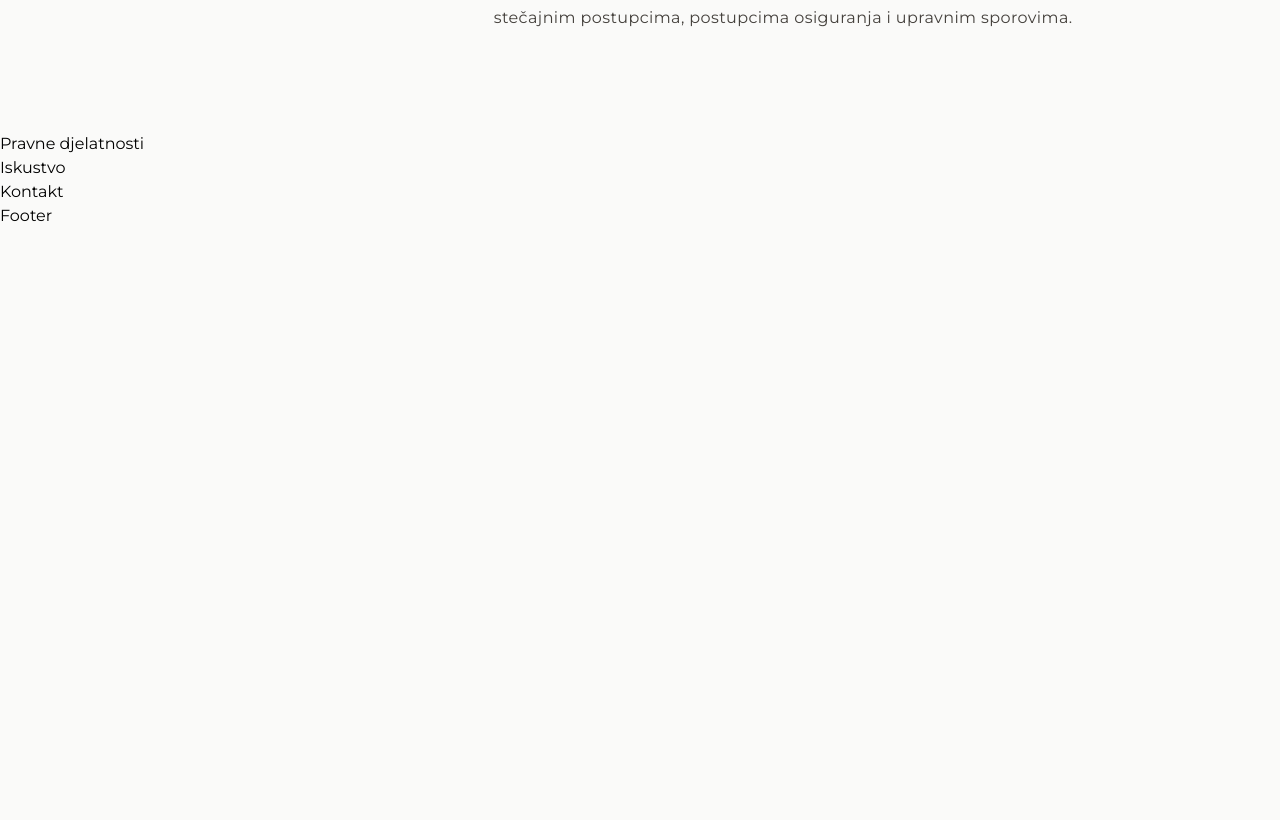
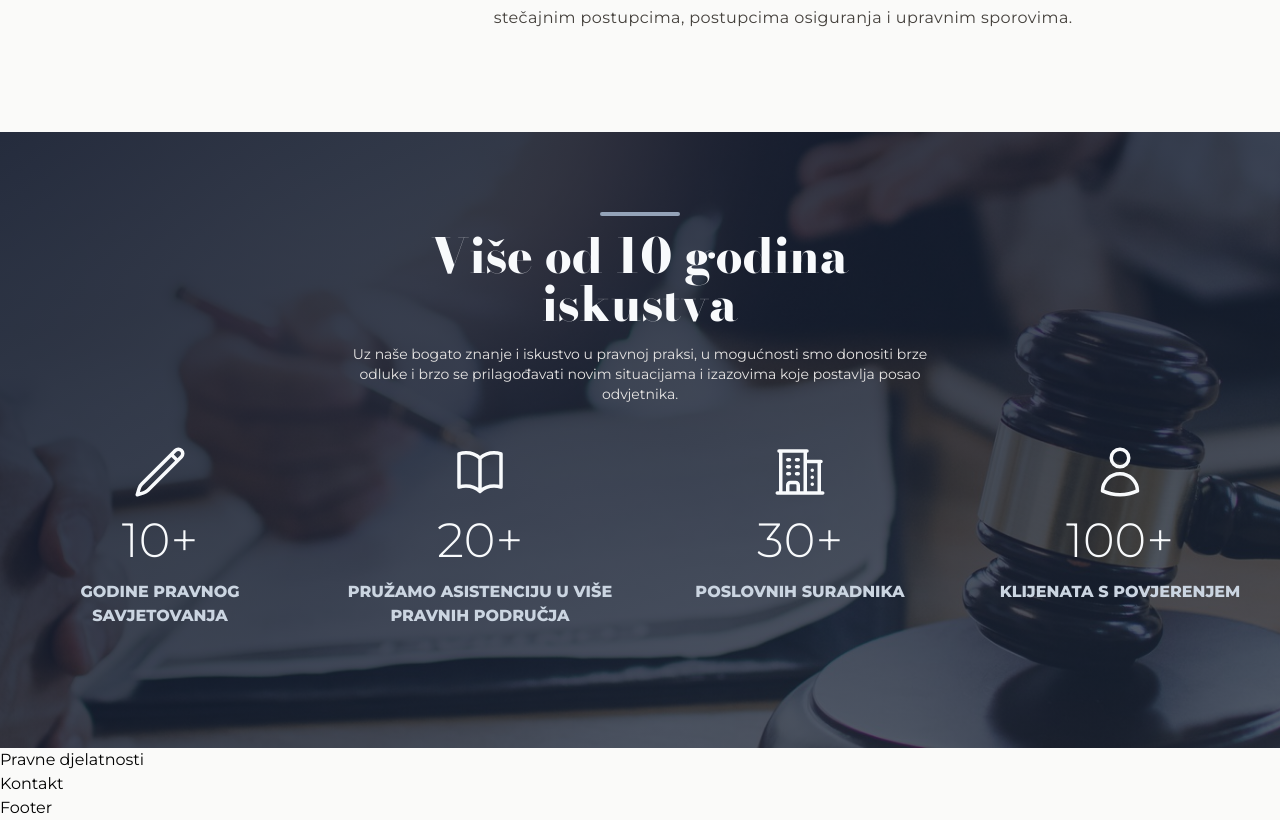
Before and after one commit to MilicTG/bakovic_law, a Next.js app: page / in a window 1280 px wide. Shown: the part 1400-2220 px from the top of the page. Before the commit the page ends 1628 px from the top, so only its background shows below. Built offline with nearby package versions, Linux system fonts and the light colour scheme.

Commit message:
Experience  section

```diff
--- a/app/page.tsx
+++ b/app/page.tsx
@@ -9,8 +9,8 @@ export default function Home() {
         <main className="w-full">
             <Header/>
             <AboutUsSection/>
+            <ExperienceSection/>
             <PracticesSection/>
-            <ExperienceSection/>
             <ContactSection/>
         </main>
     )
--- /dev/null
+++ b/components/cards/ExperienceCard.tsx
@@ -0,0 +1,20 @@
+import React from "react";
+
+interface ExperienceCardProps {
+    icon: React.ReactNode,
+    title: string,
+    description: string
+}
+
+
+function ExperienceCard(props: ExperienceCardProps) {
+    return (
+        <div className="flex flex-col items-center py-10">
+            {props.icon}
+            <h6 className="text-5xl text-slate-50 font-light py-4">{props.title}</h6>
+            <p className="text-base text-slate-300 text-center font-bold uppercase">{props.description}</p>
+        </div>
+    )
+}
+
+export default ExperienceCard
--- a/components/header/Header.tsx
+++ b/components/header/Header.tsx
@@ -7,7 +7,7 @@ const navigateToContact = async () => {
 
 function Header() {
     return (
-        <header className="bg-law-bck w-full h-[650px] xl:h-screen flex justify-center items-center bg-cover bg-center">
+        <header className="bg-law-bck w-full h-[700px] xl:h-screen flex justify-center items-center bg-cover bg-center">
             <div className="relative container mx-auto h-full flex flex-col justify-center items-center xl:items-start px-4 animate-slideleft">
 
                 <div className="w-full xl:w-3/6 animate-slideleft">
--- a/components/sections/ExperienceSection.tsx
+++ b/components/sections/ExperienceSection.tsx
@@ -1,7 +1,41 @@
-function ExperienceSection(){
+import {ExperienceCard, SectionTitleWithDescription} from "@/components"
+import {PencilIcon, BookOpenIcon, BuildingOffice2Icon, UserIcon} from "@heroicons/react/24/outline";
+
+function ExperienceSection() {
     return (
-        <section>
-            Iskustvo
+        <section className="w-full bg-law-bck-two px-4 py-20 bg-cover bg-center ">
+            <div className="container mx-auto flex flex-col justify-center items-center">
+                <SectionTitleWithDescription title="Više od 10 godina iskustva"
+                                             description="Uz naše bogato znanje i iskustvo u pravnoj praksi, u mogućnosti smo donositi brze odluke i brzo se prilagođavati novim situacijama i izazovima koje postavlja posao odvjetnika."/>
+
+                <div className="grid grid-cols-1 md:grid-cols-2 xl:grid-cols-4 gap-8 items-start">
+                    <ExperienceCard
+                        icon={<PencilIcon className="w-14 text-slate-50"/>}
+                        title="10+"
+                        description="Godine pravnog savjetovanja"
+                    />
+
+                    <ExperienceCard
+                        icon={<BookOpenIcon className="w-14 text-slate-50"/>}
+                        title="20+"
+                        description="Pružamo asistenciju u više pravnih područja"
+                    />
+
+                    <ExperienceCard
+                        icon={<BuildingOffice2Icon className="w-14 text-slate-50"/>}
+                        title="30+"
+                        description="Poslovnih suradnika"
+                    />
+
+                    <ExperienceCard
+                        icon={<UserIcon className="w-14 text-slate-50"/>}
+                        title="100+"
+                        description="Klijenata s povjerenjem"
+                    />
+                </div>
+
+            </div>
+
         </section>
     )
 }
--- /dev/null
+++ b/components/titles/SectionTitle.tsx
@@ -0,0 +1,7 @@
+function SectionTitle() {
+    return (<div>
+        title
+    </div>)
+}
+
+export default SectionTitle
--- /dev/null
+++ b/components/titles/SectionTitleWithDescription.tsx
@@ -0,0 +1,20 @@
+interface SectionTitleWithDescription {
+    title: string,
+    description: string
+}
+
+function SectionTitleWithDescription(props: SectionTitleWithDescription) {
+    return (
+        <div className="w-full xl:w-2/4 flex flex-col px-4 justify-center items-center">
+            <div className="w-20 h-1 bg-slate-400 rounded-2xl"/>
+            <h3 className="text-4xl xl:text-5xl text-slate-50 text-center font-serif font-bold my-4">
+                {props.title}
+            </h3>
+            <p className="text-sm text-stone-200 text-center">
+                {props.description}
+            </p>
+        </div>
+    )
+}
+
+export default SectionTitleWithDescription
--- a/tailwind.config.js
+++ b/tailwind.config.js
@@ -12,7 +12,8 @@ module.exports = {
         },
         extend: {
             backgroundImage: {
-                'law-bck': "linear-gradient(to right bottom, rgba(15, 23, 42, 0.9), rgba(30, 41, 59, 0.4)), url('/images/img_law.jpg')"
+                'law-bck': "linear-gradient(to right bottom, rgba(15, 23, 42, 0.9), rgba(30, 41, 59, 0.4)), url('/images/img_law.jpg')",
+                'law-bck-two': "linear-gradient(to right bottom, rgba(15, 23, 42, 0.9), rgba(30, 41, 59, 0.7)), url('/images/img_law_two.jpg')"
             },
             colors: {
                 'primary-color': "#A97C50"
```
Also changed, not shown: components/index.ts (+10 -1 lines), public/images/img_law_two.jpg (added).
